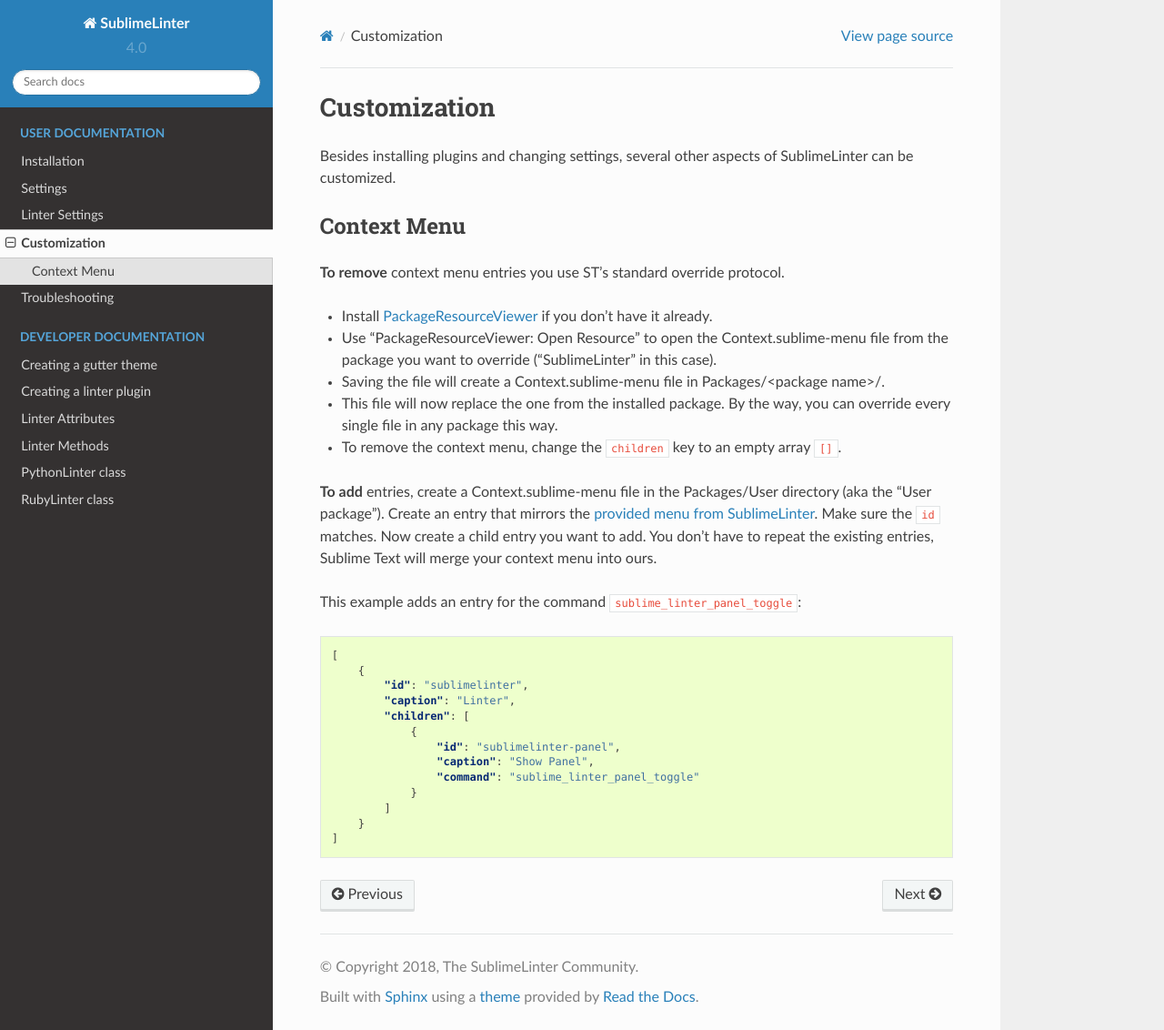
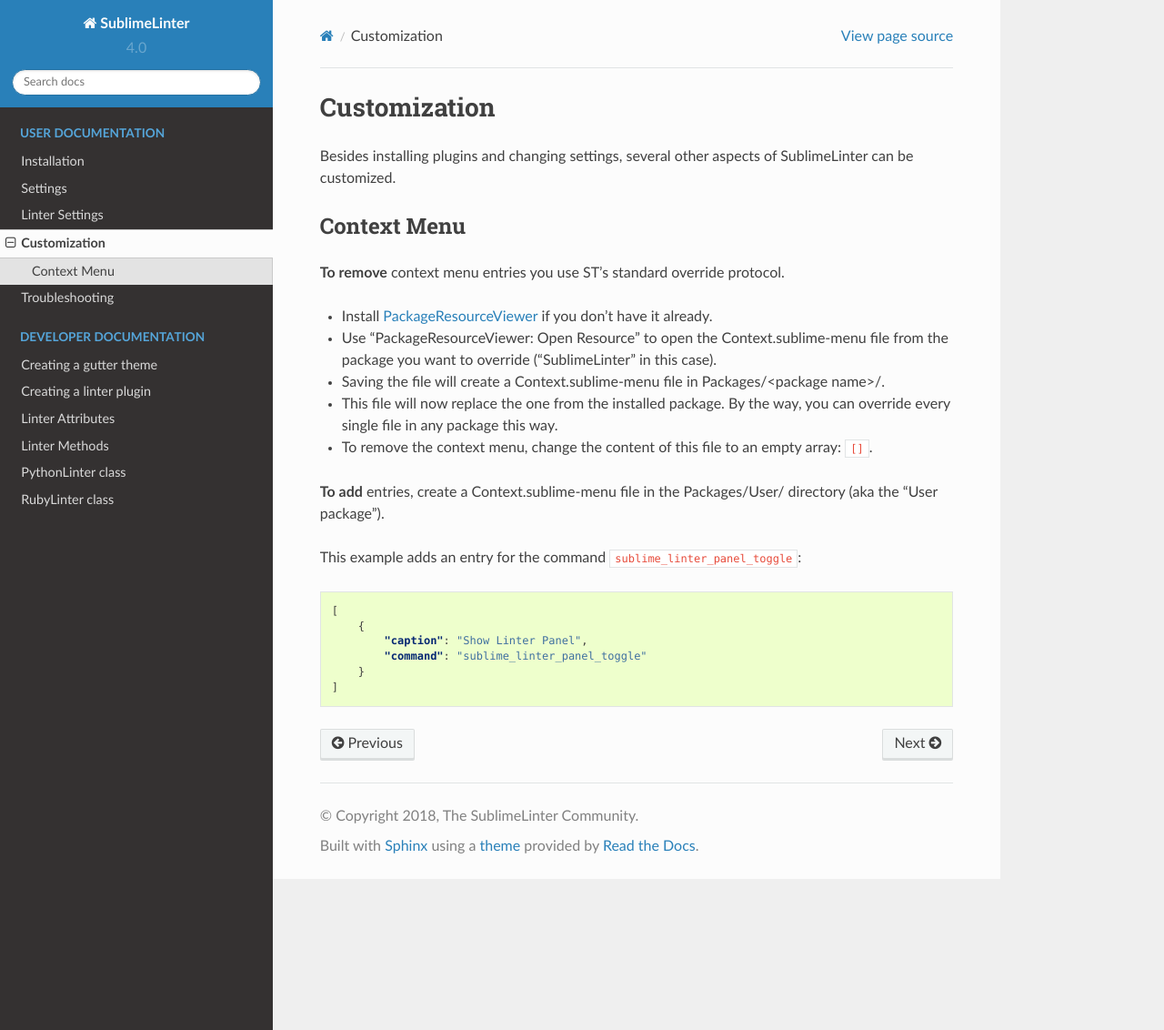
Before and after one commit to SublimeLinter/SublimeLinter, a Sphinx documentation site: the page built from docs/customization.rst, in a window 1280 px wide and 1132 px high. Shown: the whole window at 91% size. Built offline with Sphinx 7.4.7 and the Read the Docs theme 2.0.0, drawn with Linux system fonts in a browser that asks for light colours.

Commit message:
update docs to match current Context menu

```diff
--- a/docs/customization.rst
+++ b/docs/customization.rst
@@ -17,12 +17,9 @@
   Packages/<package name>/.
 - This file will now replace the one from the installed package.
   By the way, you can override every single file in any package this way.
-- To remove the context menu, change the ``children`` key to an empty array ``[]``.
+- To remove the context menu, change the content of this file to an empty array: ``[]``.
 
-**To add** entries, create a Context.sublime-menu file in the Packages/User directory (aka the "User package").
-Create an entry that mirrors the `provided menu from SublimeLinter <https://github.com/SublimeLinter/SublimeLinter/blob/master/menus/Context.sublime-menu>`_.
-Make sure the ``id`` matches. Now create a child entry you want to add.
-You don't have to repeat the existing entries, Sublime Text will merge your context menu into ours.
+**To add** entries, create a Context.sublime-menu file in the Packages/User/ directory (aka the "User package").
 
 This example adds an entry for the command ``sublime_linter_panel_toggle``:
 
@@ -30,14 +27,7 @@
 
     [
         {
-            "id": "sublimelinter",
-            "caption": "Linter",
-            "children": [
-                {
-                    "id": "sublimelinter-panel",
-                    "caption": "Show Panel",
-                    "command": "sublime_linter_panel_toggle"
-                }
-            ]
+            "caption": "Show Linter Panel",
+            "command": "sublime_linter_panel_toggle"
         }
     ]
```
